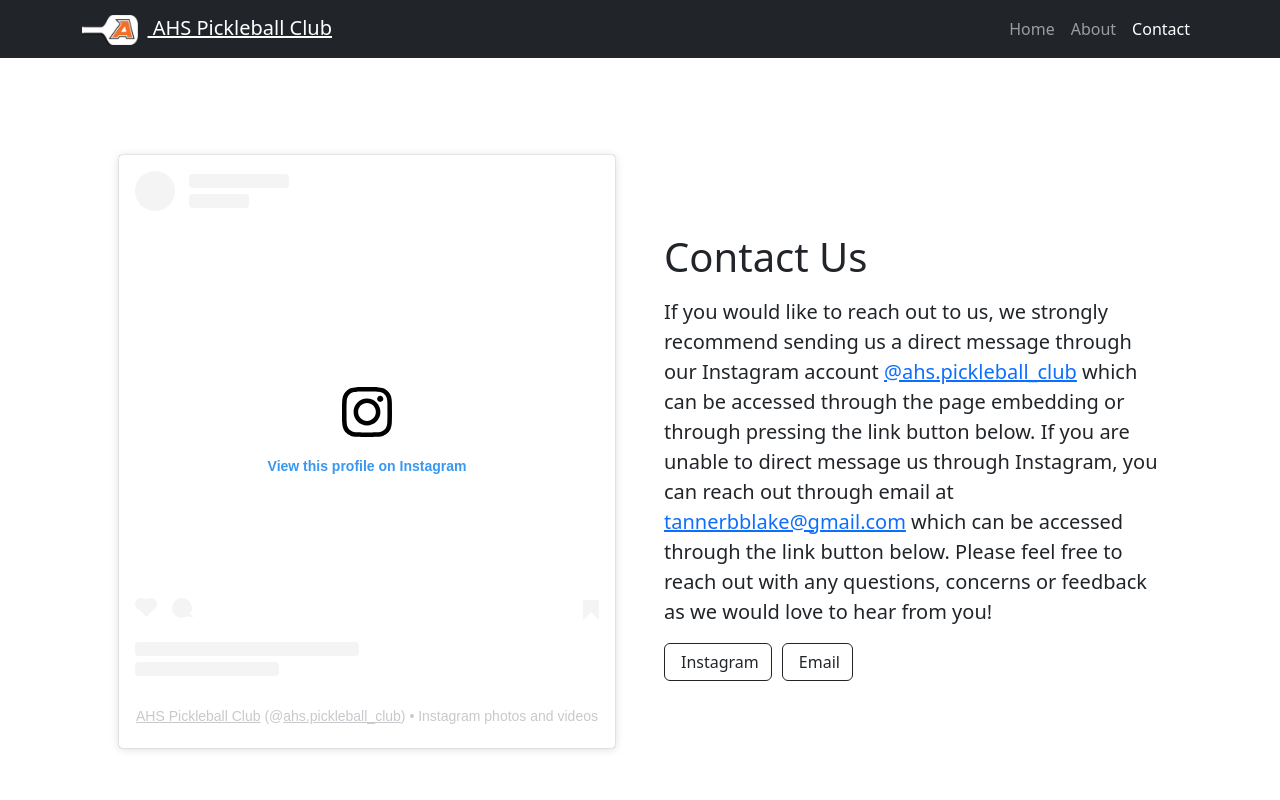
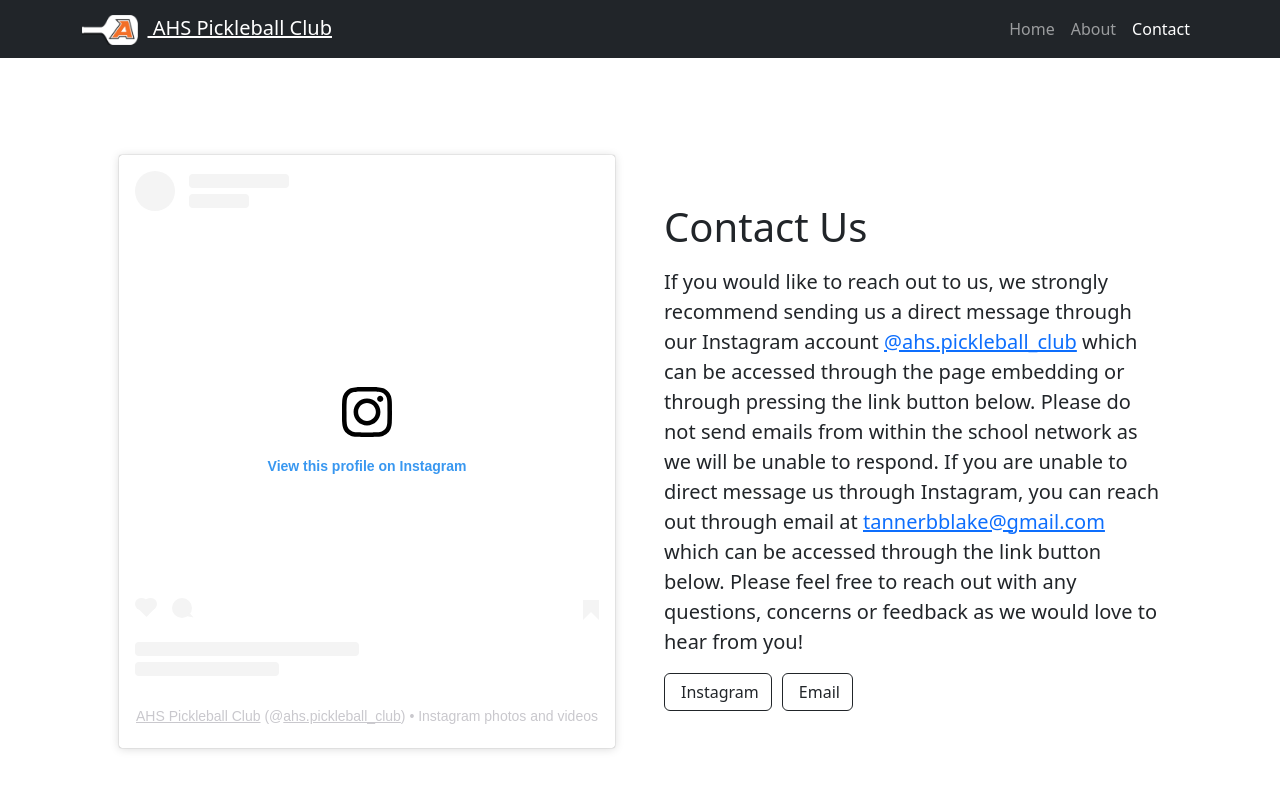
Before and after one commit to tannerbblake/tannerbblake.github.io, a plain HTML site: page contact.html in a window 1280 px wide. Shown: the top 800 px of the page. Drawn offline with nearby package versions, Linux system fonts and the light colour scheme; a script that the page names is missing; some icons are missing.

Commit message:
small upgrades

```diff
--- a/contact.html
+++ b/contact.html
@@ -37,7 +37,7 @@
                     </div>
                     <div class="col-md-6" style="margin-top: 10px;">
                         <h2 class="h1 mb-3">Contact Us</h2>
-                        <p class="lead">If you would like to reach out to us, we strongly recommend sending us a direct message through our Instagram account <a href="https://www.instagram.com/ahs.pickleball_club/">@ahs.pickleball_club</a> which can be accessed through the page embedding or through pressing the link button below. If you are unable to direct message us through Instagram, you can reach out through email at <a href="mailto:tannerbblake@gmail.com">tannerbblake@gmail.com</a> which can be accessed through the link button below. Please feel free to reach out with any questions, concerns or feedback as we would love to hear from you!</p>
+                        <p class="lead">If you would like to reach out to us, we strongly recommend sending us a direct message through our Instagram account <a href="https://www.instagram.com/ahs.pickleball_club/">@ahs.pickleball_club</a> which can be accessed through the page embedding or through pressing the link button below. Please do not send emails from within the school network as we will be unable to respond. If you are unable to direct message us through Instagram, you can reach out through email at <a href="mailto:tannerbblake@gmail.com">tannerbblake@gmail.com</a> which can be accessed through the link button below. Please feel free to reach out with any questions, concerns or feedback as we would love to hear from you!</p>
                         <div class="d-flex">
                             <a href="https://www.instagram.com/ahs.pickleball_club/">
                                 <button class="btn btn-outline-dark flex-shrink-0" type="button" style="margin-right: 10px;">
```
Also changed, not shown: images/favicons/android-chrome-192x192.png, images/favicons/android-chrome-512x512.png, images/favicons/apple-touch-icon.png, images/favicons/favicon-16x16.png, images/favicons/favicon-32x32.png, images/favicons/favicon.ico, 3 other files.
